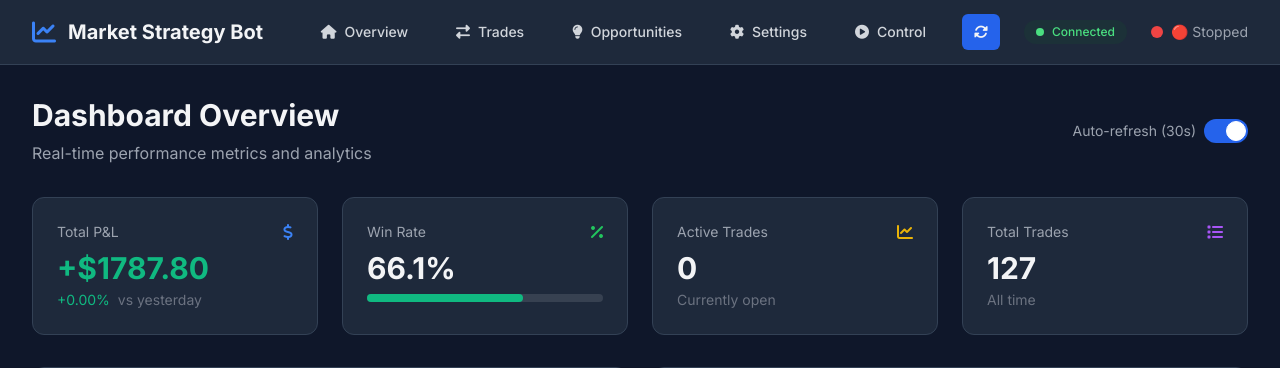
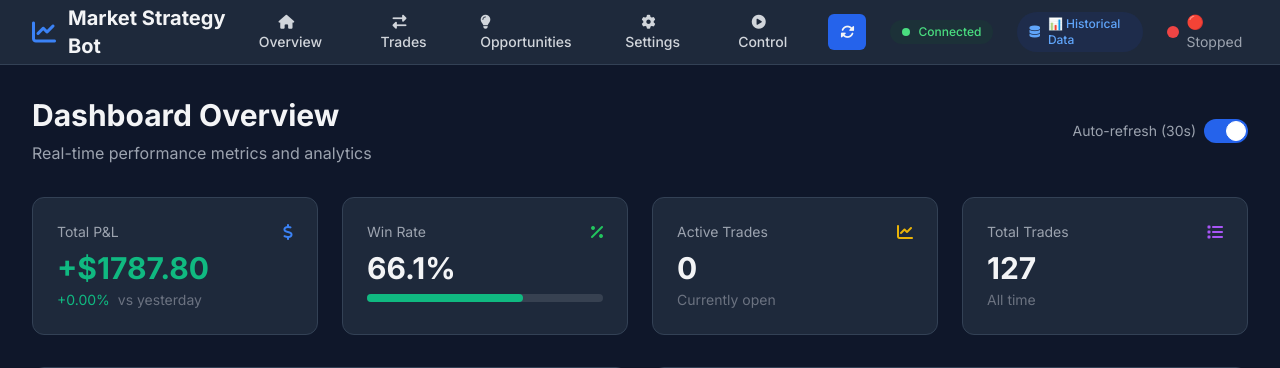
Before and after one commit to AlexMeisenzahl/market-strategy-testing-bot, a Flask app: page / in a window 1280 px wide. Shown: the top 368 px of the page. Run offline with Flask 3, Linux system fonts and the light colour scheme; some libraries are stand-ins or nearby versions.

Commit message:
Add data source transparency indicator to dashboard header
Co-authored-by: AlexMeisenzahl <259739332+AlexMeisenzahl@users.noreply.github.com>

```diff
--- a/dashboard/static/js/dashboard.js
+++ b/dashboard/static/js/dashboard.js
@@ -481,14 +481,23 @@ async function loadBotStatus() {
             if (data.pid) {
                 statusText.textContent += ` (PID: ${data.pid})`;
             }
+
+            // Update data source to Live when bot is running
+            updateDataSourceIndicator('live', data.mode || 'paper');
         } else if (data.status_text === 'Error') {
             statusText.textContent = data.status_emoji + ' Error';
             statusDot.className = 'relative inline-flex rounded-full h-3 w-3 bg-yellow-500';
             statusPing.className = 'hidden';
+
+            // Use historical data when there's an error
+            updateDataSourceIndicator('historical');
         } else {
             statusText.textContent = data.status_emoji + ' Stopped';
             statusDot.className = 'relative inline-flex rounded-full h-3 w-3 bg-red-500';
             statusPing.className = 'hidden';
+
+            // Use historical data when bot is stopped
+            updateDataSourceIndicator('historical');
         }
 
         // Update control page
@@ -507,6 +516,25 @@ async function loadBotStatus() {
 
     } catch (error) {
         console.error('Error loading bot status:', error);
+        // Default to historical data on error
+        updateDataSourceIndicator('historical');
+    }
+}
+
+// Update data source indicator
+function updateDataSourceIndicator(source, tradingMode = null) {
+    const indicator = document.getElementById('data-source-indicator');
+    const text = document.getElementById('data-source-text');
+
+    if (!indicator || !text) return;
+
+    if (source === 'live') {
+        indicator.className = 'inline-flex items-center px-3 py-1 rounded-full text-xs font-medium bg-green-900/20 text-green-400';
+        const modeText = tradingMode === 'paper' ? 'Paper' : 'Live';
+        text.innerHTML = `🟢 Live APIs (${modeText})`;
+    } else {
+        indicator.className = 'inline-flex items-center px-3 py-1 rounded-full text-xs font-medium bg-blue-900/20 text-blue-400';
+        text.innerHTML = '📊 Historical Data';
     }
 }
 
--- a/dashboard/templates/index.html
+++ b/dashboard/templates/index.html
@@ -159,6 +159,12 @@
                     <div id="connection-status" class="inline-flex items-center px-3 py-1 rounded-full text-xs font-medium bg-green-900/20 text-green-400">
                         <span class="w-2 h-2 bg-green-400 rounded-full mr-2"></span>
                         <span id="connection-status-text">Connected</span>
+                    </div>
+
+                    <!-- Data Source Indicator -->
+                    <div id="data-source-indicator" class="inline-flex items-center px-3 py-1 rounded-full text-xs font-medium bg-blue-900/20 text-blue-400">
+                        <i class="fas fa-database mr-2"></i>
+                        <span id="data-source-text">📊 Historical Data</span>
                     </div>
 
                     <!-- Bot Status Indicator -->
```
